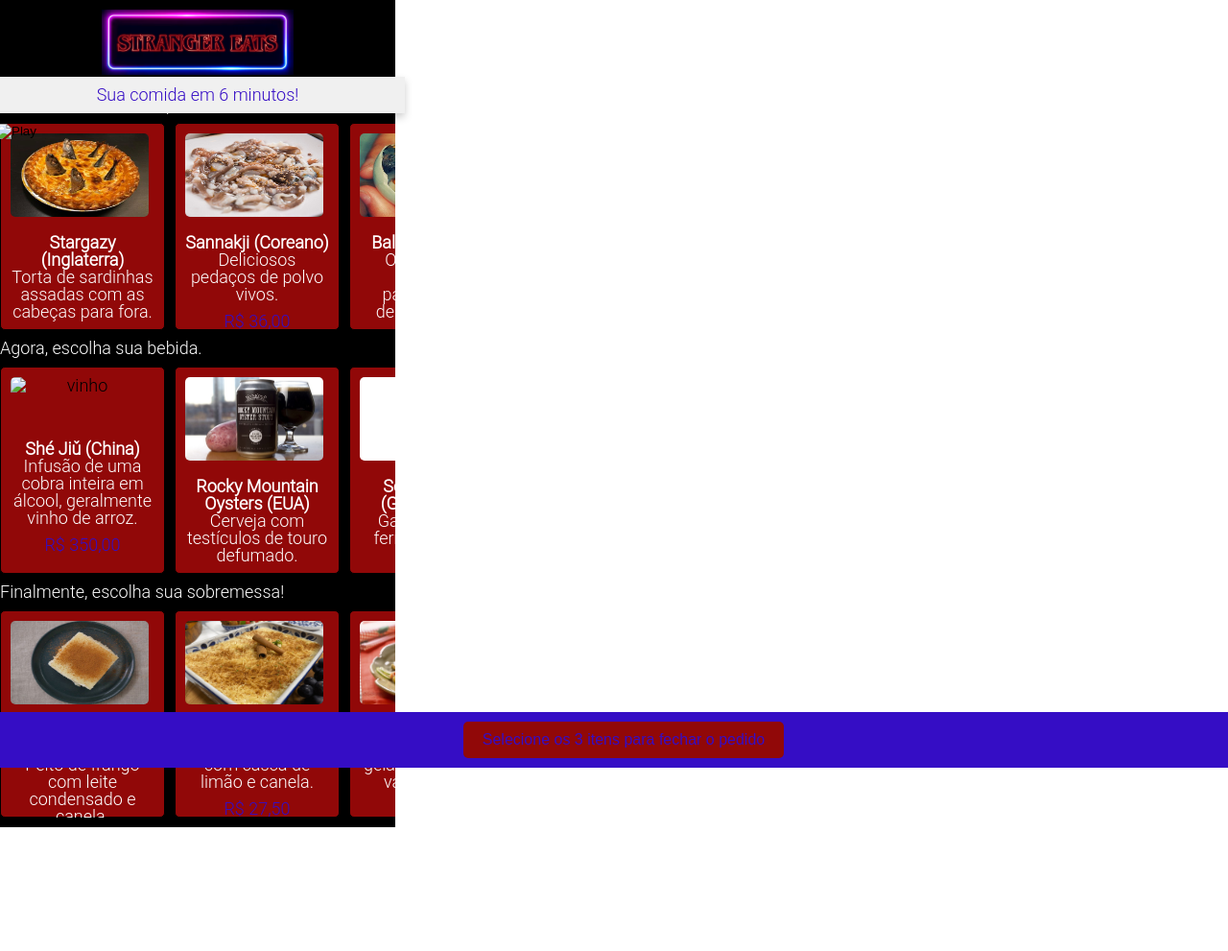
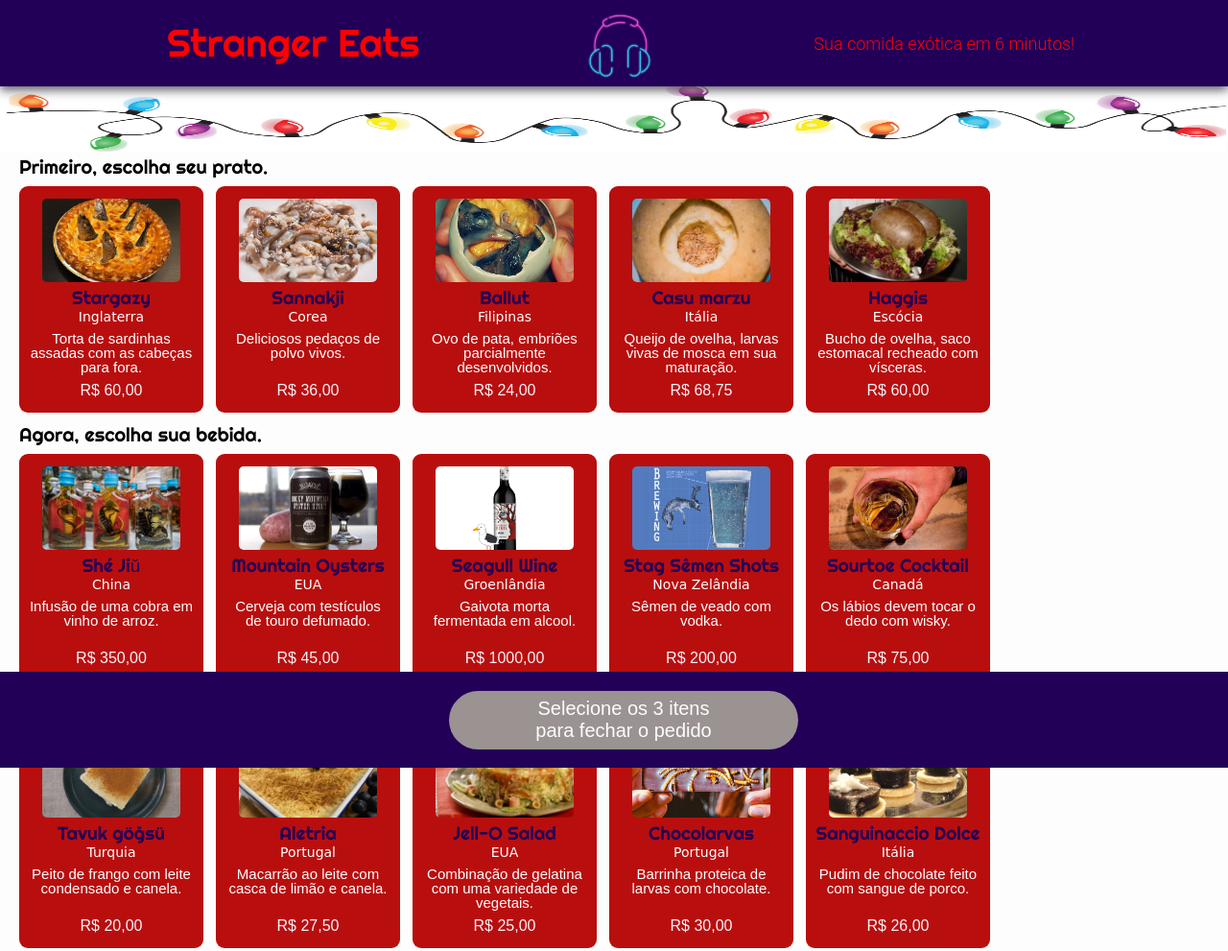
Before and after one commit to MaeliPalharini/App_StrangerEats, a plain HTML site: page index.html in a window 1280 px wide. Shown: the whole page at 96% size. Before the commit the page ends 862 px from the top, so only its background shows below. Drawn offline with Linux system fonts and the light colour scheme; files whose address does not match are found by name.

Commit message:
commit inicial

```diff
--- a/index.html
+++ b/index.html
@@ -4,125 +4,144 @@
     <meta charset="UTF-8">
     <meta name="viewport"
           content="width=device-width, user-scalable=no, initial-scale=1.0, maximum-scale=1.0, minimum-scale=1.0">
-<!--    <meta http-equiv="X-UA-Compatible" content="ie=edge">-->
     <link rel="stylesheet" href="reset.css">
     <link rel="stylesheet" href="style.css">
     <title>StrangerEats</title>
 </head>
 <body>
     <div class="topo">
-        <img src="assets/Logo1.png" alt="Logotipo Stranger Eats" class="logo">
-        <div class="topo-texto">
-            <p class="titulo">Sua comida em 6 minutos!</p>
-            <div class="audio-player">
-                <audio id="stranger-audio" src="assets/stranger-things-theme.mp3"></audio>
-                <button id="play-button" class="play-button">
-                    <img src="assets/play-icon.png" alt="Play">
-                </button>
-            </div>
+        <div class="titulo">
+            <h1>Stranger Eats</h1>
+        </div>
+        <div class="topo_logo_audio">
+            <button id="play-button" class="play-button">
+                <img src="assets/play.png" alt="Play">
+                <audio id="stranger-audio" src="assets/music.mp3"></audio>
+            </button>
+        </div>
+        <div class="slogan">
+            <p>Sua comida exótica em 6 minutos!</p>
         </div>
     </div>
     <div class="corpo">
+        <div class="borda">
+            <img src="assets/borda.png" alt="borda">
+        </div>
         <div class="categoria">
-            <h1 class="titulo_corpo">Primeiro, escolha seu prato.</h1>
+            <h2 class="titulo_corpo">Primeiro, escolha seu prato.</h2>
             <div class="itens">
                 <div class="item">
                     <img src="assets/stargazy.png" alt="stargazy"> <br>
-                    <p class="nome">Stargazy (Inglaterra)</p>
+                    <p class="nome">Stargazy</p>
+                    <p class="pais">Inglaterra</p>
                     <p class="descricao">Torta de sardinhas assadas com as cabeças para fora.</p>
                     <p class="preco">R$ 60,00</p>
                 </div>
                 <div class="item">
                     <img src="assets/polvo1.png" alt="polvo"> <br>
-                    <p class="nome">Sannakji (Coreano)</p>
+                    <p class="nome">Sannakji</p>
+                    <p class="pais">Corea</p>
                     <p class="descricao">Deliciosos pedaços de polvo vivos.</p>
                     <p class="preco">R$ 36,00</p>
                 </div>
                 <div class="item">
                     <img src="assets/balu.png" alt="balu"> <br>
-                    <p class="nome">Ballut (Filipinas)</p>
+                    <p class="nome">Ballut</p>
+                    <p class="pais">Filipinas</p>
                     <p class="descricao">Ovo de pata, embriões parcialmente desenvolvidos.</p>
                     <p class="preco">R$ 24,00</p>
                 </div>
                 <div class="item">
                     <img src="assets/cazu.png" alt="cazu"> <br>
-                    <p class="nome">Casu marzu (Itália)</p>
+                    <p class="nome">Casu marzu</p>
+                    <p class="pais">Itália</p>
                     <p class="descricao">Queijo de ovelha, larvas vivas de mosca em sua maturação.</p>
                     <p class="preco">R$ 68,75</p>
                 </div>
                 <div class="item">
                     <img src="assets/haggis.png" alt="estomago"> <br>
-                    <p class="nome">Haggis(Escócia)</p>
+                    <p class="nome">Haggis</p>
+                    <p class="pais">Escócia</p>
                     <p class="descricao">Bucho de ovelha, saco estomacal recheado com vísceras.</p>
                     <p class="preco">R$ 60,00</p>
                 </div>
             </div>
         </div>
         <div class="categoria">
-            <h1 class="titulo_corpo">Agora, escolha sua bebida.</h1>
+            <h2 class="titulo_corpo">Agora, escolha sua bebida.</h2>
             <div class="itens">
                 <div class="item">
-                    <img src="assets/vinho-cobra.png" alt="vinho"> <br>
-                    <p class="nome">Shé Jiǔ (China)</p>
-                    <p class="descricao">Infusão de uma cobra inteira em álcool, geralmente vinho de arroz.</p>
+                    <img src="assets/cobra.png" alt="vinho"><br>
+                    <p class="nome">Shé Jiǔ</p>
+                    <p class="pais">China</p>
+                    <p class="descricao">Infusão de uma cobra em vinho de arroz.</p>
                     <p class="preco">R$ 350,00</p>
                 </div>
                 <div class="item">
                     <img src="assets/cerva.png" alt="cerveja"><br>
-                    <p class="nome">Rocky Mountain Oysters (EUA)</p>
+                    <p class="nome">Mountain Oysters</p>
+                    <p class="pais">EUA</p>
                     <p class="descricao">Cerveja com testículos de touro defumado.</p>
                     <p class="preco">R$ 45,00</p>
                 </div>
                 <div class="item">
                     <img src="assets/vinhog.png" alt="vinho"><br>
-                    <p class="nome">Seagull Wine (Groenlândia)</p>
+                    <p class="nome">Seagull Wine</p>
+                    <p class="pais">Groenlândia</p>
                     <p class="descricao">Gaivota morta fermentada em alcool.</p>
                     <p class="preco">R$ 1000,00</p>
                 </div>
                 <div class="item">
-                    <img src="assets/veado.png" alt="chot"> <br>
-                    <p class="nome">Stag Sêmen Shots (Nova Zelândia)</p>
+                    <img src="assets/veado.png" alt="chot"><br>
+                    <p class="nome">Stag Sêmen Shots</p>
+                    <p class="pais">Nova Zelândia</p>
                     <p class="descricao">Sêmen de veado com vodka.</p>
                     <p class="preco">R$ 200,00</p>
                 </div>
                 <div class="item">
                     <img src="assets/dedo.png" alt="dedo"><br>
-                    <p class="nome">Sourtoe Cocktail (Canadá)</p>
+                    <p class="nome">Sourtoe Cocktail</p>
+                    <p class="pais">Canadá</p>
                     <p class="descricao">Os lábios devem tocar o dedo com wisky.</p>
                     <p class="preco">R$ 75,00</p>
                 </div>
             </div>
         </div>
         <div class="categoria">
-            <h1 class="titulo_corpo">Finalmente, escolha sua sobremessa!</h1>
+            <h2 class="titulo_corpo">Finalmente, escolha sua sobremessa!</h2>
             <div class="itens">
                 <div class="item">
                     <img src="assets/tavu.png" alt="tavu"> <br>
-                    <p class="nome">Tavuk göğsü (Turquia)</p>
+                    <p class="nome">Tavuk göğsü</p>
+                    <p class="pais">Turquia</p>
                     <p class="descricao">Peito de frango com leite condensado e canela.</p>
                     <p class="preco">R$ 20,00</p>
                 </div>
                 <div class="item">
-                    <img src="assets/aletria.png" alt="balut"> <br>
-                    <p class="nome">Aletria (Portugal)</p>
+                    <img src="assets/aletria.png" alt="aletria"> <br>
+                    <p class="nome">Aletria </p>
+                    <p class="pais">Portugal</p>
                     <p class="descricao"> Macarrão ao leite com casca de limão e canela.</p>
                     <p class="preco">R$ 27,50</p>
                 </div>
                 <div class="item">
-                    <img src="assets/gelatina.png" alt="stargazy"> <br>
-                    <p class="nome">Jell-O Salad (EUA)</p>
+                    <img src="assets/gelatina.png" alt="jell"> <br>
+                    <p class="nome">Jell-O Salad</p>
+                    <p class="pais">EUA</p>
                     <p class="descricao">Combinação de gelatina com uma variedade de vegetais.</p>
                     <p class="preco">R$ 25,00</p>
                 </div>
                 <div class="item">
                     <img src="assets/choco.png" alt="barra"> <br>
-                    <p class="nome">Barra de chocolate com larvas (Portugal)</p>
+                    <p class="nome">Chocolarvas</p>
+                    <p class="pais">Portugal</p>
                     <p class="descricao">Barrinha proteica de larvas com chocolate.</p>
                     <p class="preco">R$ 30,00</p>
                 </div>
                 <div class="item">
                     <img src="assets/bolinho.png" alt="brownie"> <br>
-                    <p class="nome">Sanguinaccio Dolce (Itália)</p>
+                    <p class="nome">Sanguinaccio Dolce</p>
+                    <p class="pais">Itália</p>
                     <p class="descricao">Pudim de chocolate feito com sangue de porco.</p>
                     <p class="preco">R$ 26,00</p>
                 </div>
@@ -130,7 +149,7 @@
         </div>
     </div>
     <div class="botao">
-        <button class="botao-finalizar">Selecione os 3 itens para fechar o pedido</button>
+        <button class="botao-finalizar">Selecione os 3 itens <br> para fechar o pedido<br></button>
     </div>
 <script src="js/script.js"></script>
 </body>
--- a/style.css
+++ b/style.css
@@ -1,5 +1,7 @@
+@import url('https://fonts.googleapis.com/css2?family=Noto+Sans+Mono:wght@100..900&family=Noto+Sans:ital,wght@0,100..900;1,100..900&family=Righteous&display=swap');
+
 body {
-    font-family: 'Roboto Light', sans-serif;
+    font-family: 'Righteous Light', sans-serif;
     font-weight: 400;
     font-size: 18px;
     margin: 0;
@@ -7,64 +9,78 @@ body {
 }
 
 .topo {
-    background-color: #000000;
+    background-color: #220058;
     text-align: center;
     position: fixed;
-    max-width: 100%;
-    width: 412px;
-    height: 92px;
+    width: 100%;
+    /*height: 92px;*/
     top: 0;
     display: flex;
     align-items: center;
-    flex-direction: column;
+    flex-direction: row;
     z-index: 1000;
+    box-sizing: border-box;
+    box-shadow: 0 4px 10px rgb(96, 93, 100);
 }
 
 .titulo {
-    max-width: 100%;
-    margin-top: 2px;
-    width: 412px;
-    padding: 10px;
-    background-color: #f0f0f0;
-    box-shadow: 0px 4px 8px rgba(0, 0, 0, 0.2);
-    color: #350dc5;
+    width: 100%;
+    color: red;
+    margin: 10px 0 10px 20px;
+    font-size:40px;
+    font-family: "Righteous", sans-serif;
+    font-weight: 400;
 }
 
-.logo {
-    margin-top: 10px;
-    width: 200px;
-    height: 80px;
+.topo_logo_audio .titulo .slogan{
+    display: flex;
+    justify-content: space-between;
+    flex-direction: row;
 }
 
-.corpo {
-    background-color: #000000;
-    max-width: 100%;
-    width: 412px;
-    margin-top: 80px;
-    padding: 10px 0;
+.slogan {
+    margin-top: 2px;
+    width: 100%;
+    padding: 10px;
+    color: #fd0000;
+    font-family: "Roboto Light", sans-serif;
 }
 
-.categoria1 {
-    margin-top: 50px;
-    margin-left: 19px;
-    overflow-x: auto;
-    -webkit-overflow-scrolling: touch;
+.borda img{
+    width: 100%;
+    margin: 0 -20px -10px -2px;
+    height: 78px;
+   }
+
+.corpo {
+    background-color: #fdfdfd;
+    max-width: 100%;
+    width: 100%;
+    margin-top: 80px;
+    padding-bottom: 100px;
+}
+
+.categoria{
+    margin-top: 5px;
+    margin-left: 10px;
+    overflow-x: scroll;
 }
 
 .titulo_corpo {
-    margin-top: 10px;
+    margin-top: 8px;
     margin-bottom: 10px;
-    color: #fff;
-}
-
-.categoria1::-webkit-scrollbar {
-    display: none;
+    color: #000000;
+    margin-left: 10px;
+    font-size: 20px;
+    font-family: "Righteous", sans-serif;
+    font-weight: 400;
 }
 
 .itens {
     display: flex;
-    gap: 10px;
-    overflow-x: auto;
+    gap: 13px;
+    overflow-x: scroll;
+    margin-left: 10px;
     -webkit-overflow-scrolling: touch;
     scrollbar-width: none;
 }
@@ -74,59 +90,90 @@ body {
 }
 
 .item {
-    background-color: #910808;
-    border: 1px solid #000000;
-    border-radius: 5px;
+    display: flex;
+    flex-direction: column;
+    justify-content: space-between;
+    align-items: center;
+    background-color: #b90e0e;
+    border-radius: 9px;
     padding: 10px;
     text-align: center;
     width: 172px;
     height: 216px;
     flex: 0 0 172px;
-    box-sizing: border-box;
-    display: flex;
-    flex-direction: column;
+    object-fit: cover;
+    position: relative;
+    cursor: pointer;
 }
 
 .item img {
     max-width: 100%;
     border-radius: 5px;
+    position: relative;
+    object-fit: cover;
     width: 144px;
     height: 87px;
+    margin:3px 3px 5px 3px;
 }
 
 .nome {
-    font-weight: bold;
-    color: #fff;
+    font-family: "Righteous", sans-serif;
+    color: #220056;
+    font-size: 19px;
+    margin-top: -16px;
+}
+
+.pais {
+    font-size: 14px;
+    font-family: "Dancing Script", cursive;
+    color: #ffffff;
+    margin-top: 3px;
+    margin-bottom: 8px;
 }
 
 .descricao {
     color: #ffffff;
+    font-size:15px;
 }
 
 .preco {
-    padding: 10px;
-    color: #350dc5;
+    padding: 5px;
+    color: #f6f4fa;
+    font-size: 16px;
+    border-radius: 5px;
+    display: block;
+    text-align: center;
     margin-top: auto;
 }
 
 .botao {
-    background-color: #350dc5;
+    align-content: center;
+    background-color: #220057;
     padding: 10px;
     text-align: center;
     position: fixed;
     bottom: 0;
     width: 100%;
+    height: 80px;
     z-index: 1000;
 }
 
 .botao-finalizar {
-    background-color: #910808;
-    color: #350dc5;
+    background-color: #9b9292;
+    color: #fdfdfd;
     border: none;
-    padding: 10px 20px;
-    font-size: 16px;
-    border-radius: 5px;
+    font-size: 20px;
+    border-radius: 50px;
     cursor: pointer;
+    width:364px;
+    height: 61px;
+}
+
+.botao-finalizar:hover {
+    transition: background-color 600ms;
+    cursor: pointer;
+    background-color: #d043c7;
+    transform: scale(105%);
 }
 
 .botao-finalizar:disabled {
@@ -144,9 +191,11 @@ body {
     background: none;
     border: none;
     cursor: pointer;
+    margin-left: 10px;
+    margin-top: 10px;
 }
 
 .play-button img {
-    width: 30px;
-    height: 30px;
+    width: 75px;
+    height: 75px;
 }
```
Also changed, not shown: script.js (+45 -2 lines), 1 other file.
